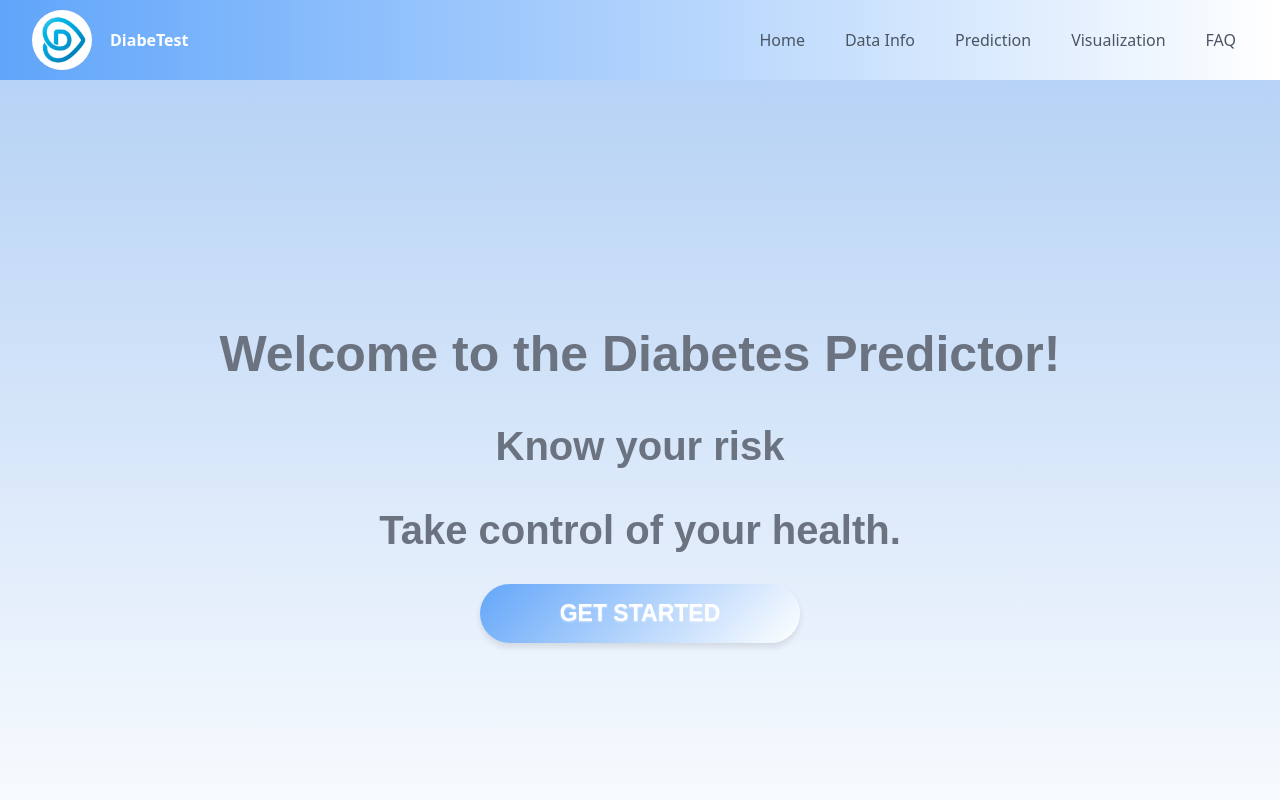
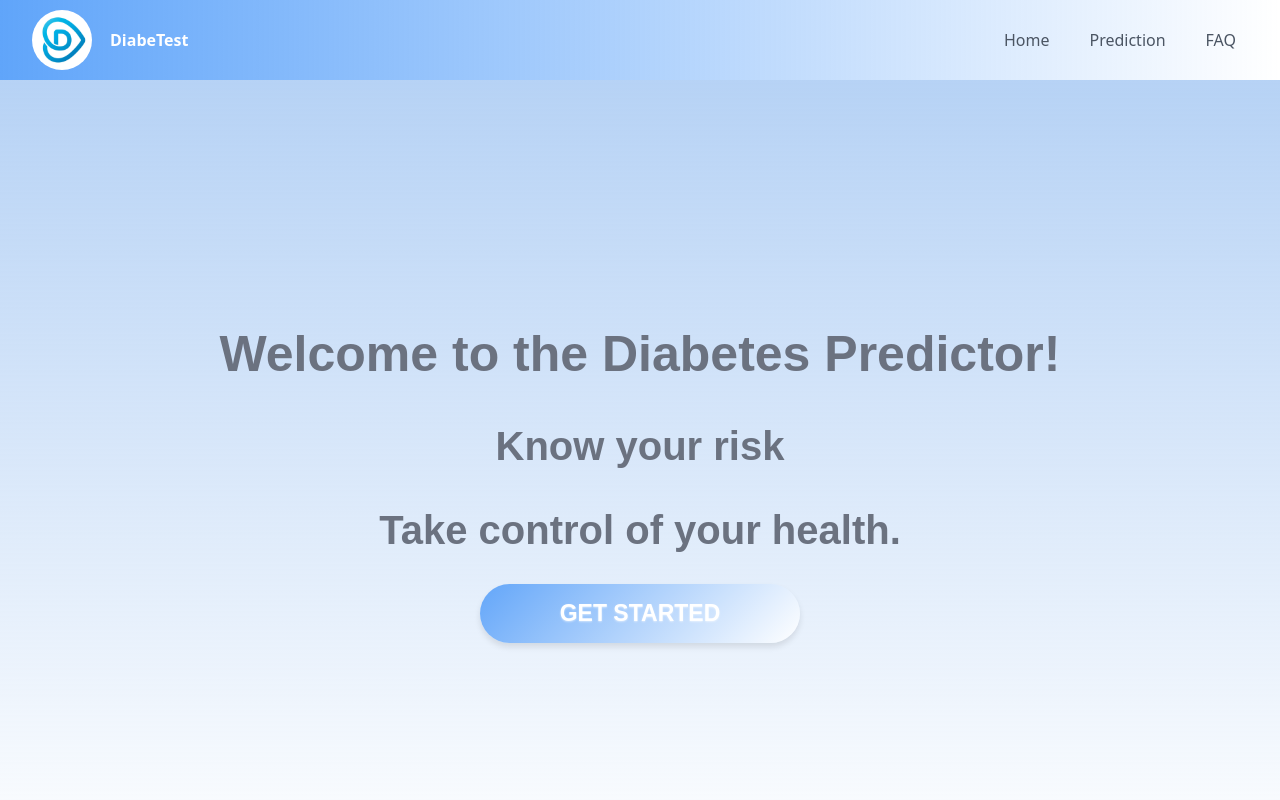
Before and after one commit to laufey01/DiabeTest, a React (Vite) app in the folder client/: page / in a window 1280 px wide. Shown: the top 800 px of the page. Built offline with nearby package versions, Linux system fonts and the light colour scheme.

Commit message:
Update Navbar.jsx

```diff
--- a/client/src/components/Navbar.jsx
+++ b/client/src/components/Navbar.jsx
@@ -37,14 +37,8 @@ const Navbar = () => {
               <NavLink to="/" onClick={closeMenu}>
                 Home
               </NavLink>
-              <NavLink to="/data-info" onClick={closeMenu}>
-                Data Info
-              </NavLink>
               <NavLink to="/prediction" onClick={closeMenu}>
                 Prediction
-              </NavLink>
-              <NavLink to="/visualization" onClick={closeMenu}>
-                Visualization
               </NavLink>
               <NavLink to="/FAQ" onClick={closeMenu}>
                 FAQ
```
